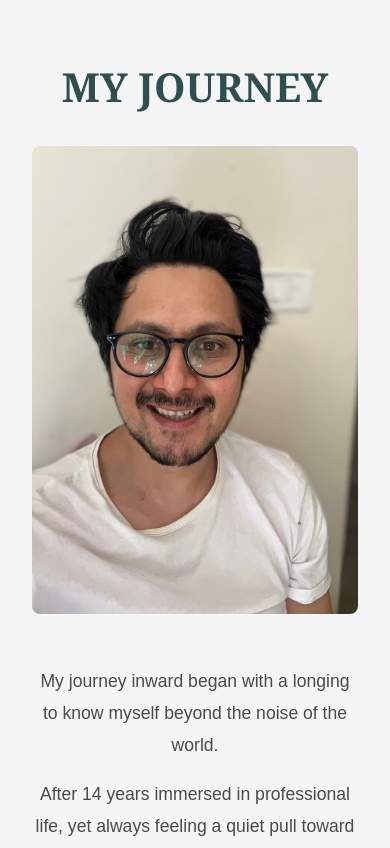
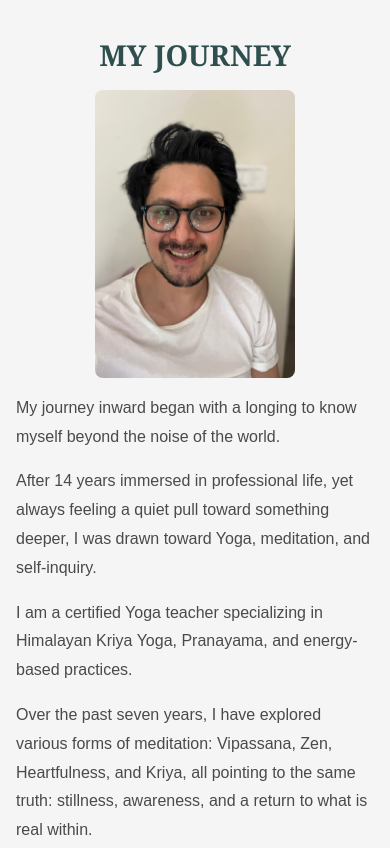
Before and after one commit to MaharSanjay/About.Me, a plain HTML site: page index.html in a window 390 px wide. Shown: the top 848 px of the page. Drawn offline with Linux system fonts and the light colour scheme; a web font is replaced by a local one.

Commit message:
Update index.html

```diff
--- a/index.html
+++ b/index.html
@@ -12,18 +12,19 @@
             color: #4A4A4A;
             margin: 0;
             padding: 0;
-            text-align: center;
         }
         .container {
             max-width: 800px;
             margin: 0 auto;
             padding: 2rem;
+            text-align: center; /* Center heading and image */
         }
         .profile-img {
             width: 100%;
-            max-width: 400px;
+            max-width: 280px; /* Reduced from 400px by 30% */
             border-radius: 8px;
-            margin: 1rem 0;
+            margin: 1rem auto;
+            display: block;
         }
         h1 {
             font-family: 'Georgia', serif;
@@ -36,6 +37,7 @@
             margin: 2rem 0;
             line-height: 1.8;
             font-size: 1.1rem;
+            text-align: left; /* Left-align text to reduce lines */
         }
         .text-section p {
             margin-bottom: 1rem;
@@ -43,6 +45,26 @@
         .mountain-divider {
             width: 200px;
             margin: 2rem auto;
+        }
+        /* Mobile responsiveness */
+        @media (max-width: 600px) {
+            .container {
+                padding: 1rem; /* Reduce padding on mobile */
+            }
+            h1 {
+                font-size: 1.8rem; /* Smaller heading on mobile */
+            }
+            .profile-img {
+                max-width: 200px; /* Further reduce image size on mobile */
+            }
+            .text-section {
+                font-size: 1rem; /* Slightly smaller text on mobile */
+                margin: 1rem 0;
+            }
+            .mountain-divider {
+                width: 150px; /* Smaller mountain divider on mobile */
+                margin: 1rem auto;
+            }
         }
     </style>
 </head>
```
